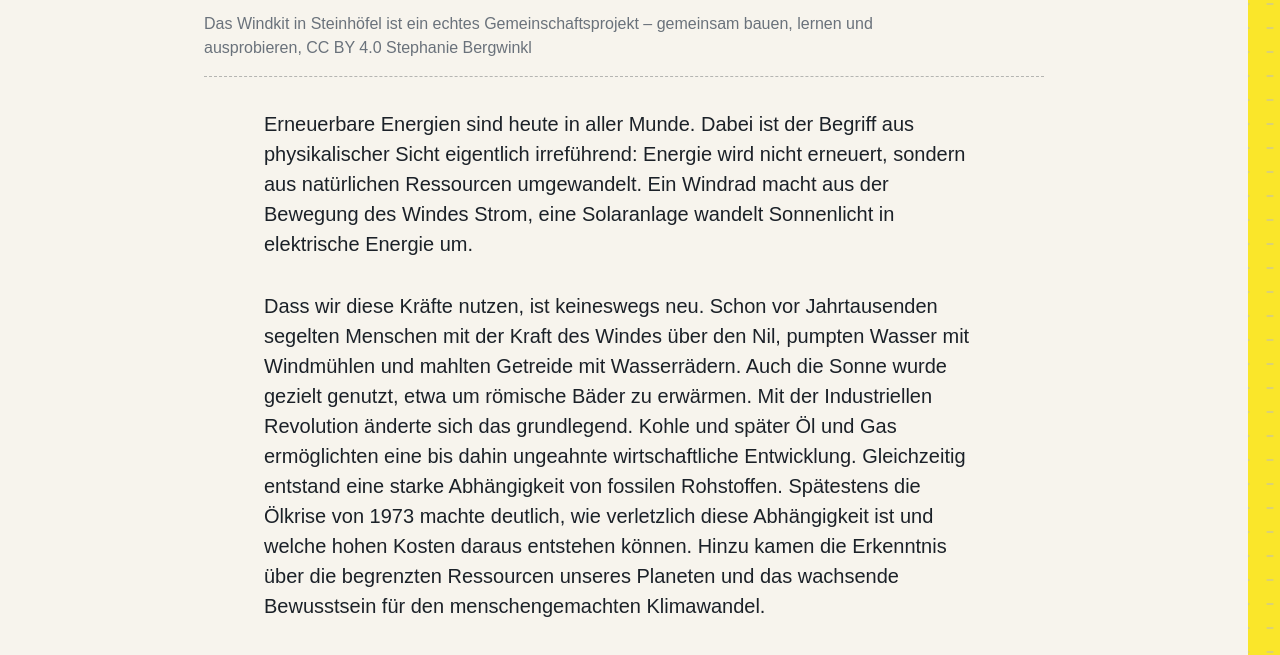
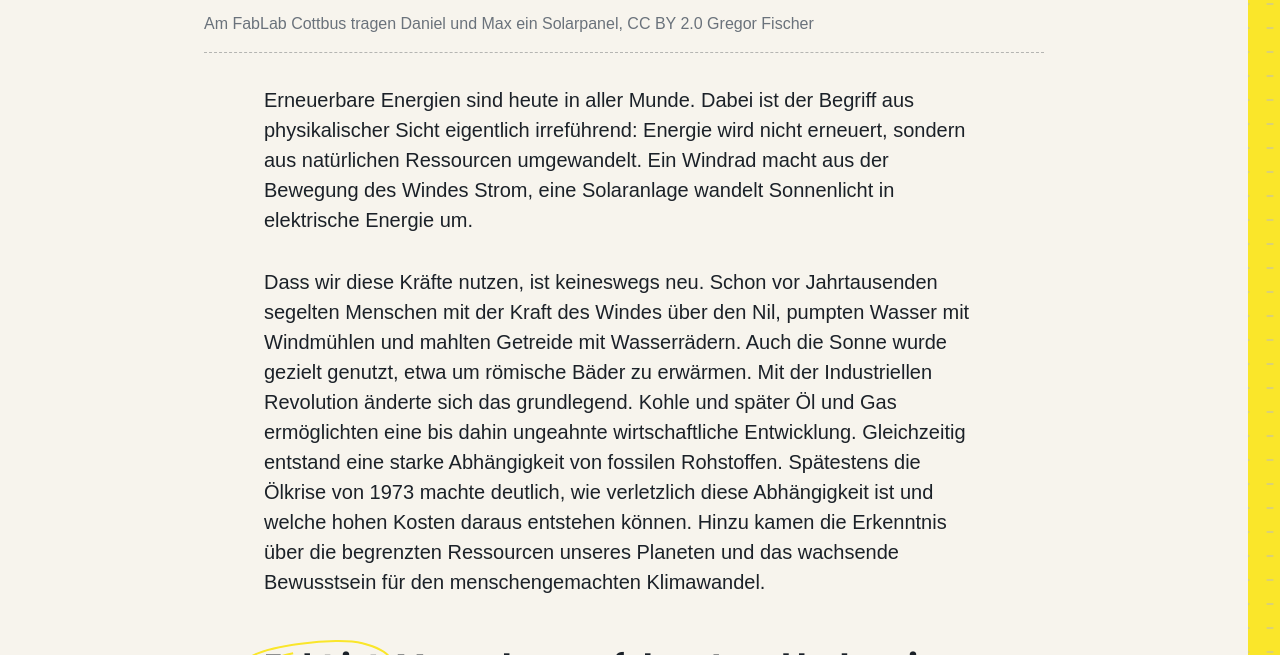
Before and after one commit to okfde/open-energy, a Jekyll site: the page built from _blog/news-kickoff-openenergy.md, in a window 1280 px wide and 900 px high, scrolled down 1154 px, cut to the strip 245-900 px from the top of the window. Built offline with Jekyll 4.4.1, drawn with Linux system fonts in a browser that asks for light colours; some web fonts are replaced; some of the changed text lies outside the part shown.

Commit message:
Update news-kickoff-openenergy.md

```diff
--- a/_blog/news-kickoff-openenergy.md
+++ b/_blog/news-kickoff-openenergy.md
@@ -10,8 +10,8 @@
 ---
 
 <figure class="article-figure">
-  <img src="{{ '/assets/images/photos/blog/windkit-5.jpg' | relative_url }}" alt="">
-  <figcaption> Das Windkit in Steinhöfel ist ein echtes Gemeinschaftsprojekt – gemeinsam bauen, lernen und ausprobieren, CC BY 4.0 Stephanie Bergwinkl</figcaption>
+  <img src="{{ '/assets/images/photos/blog/solarpanel-tragen.jpg' | relative_url }}" alt="">
+  <figcaption>Am FabLab Cottbus tragen Daniel und Max ein Solarpanel, CC BY 2.0 Gregor Fischer</figcaption>
 </figure>
 
 Erneuerbare Energien sind heute in aller Munde. Dabei ist der Begriff aus physikalischer Sicht eigentlich irreführend: Energie wird nicht erneuert, sondern aus natürlichen Ressourcen umgewandelt. Ein Windrad macht aus der Bewegung des Windes Strom, eine Solaranlage wandelt Sonnenlicht in elektrische Energie um.
@@ -27,8 +27,8 @@
 Heute begegnen auf dem Land viele Menschen dem Umbau der Energieversorgung mit Skepsis. Große Windräder entstehen in der Nachbarschaft, ohne die Menschen in der Umgebung am Gewinn oder an Fragen der Gestaltung zu beteiligen. Gleichzeitig sind viele private Flächen noch ungenutzt, obwohl sich mit einer kleinen Solaranlage viel Geld sparen lässt.
 
 <figure class="article-figure">
-  <img src="{{ '/assets/images/photos/blog/solarpanel-tragen.jpg' | relative_url }}" alt="">
-  <figcaption>Am FabLab Cottbus tragen Daniel und Max ein Solarpanel, CC BY 2.0 Gregor Fischer</figcaption>
+  <img src="{{ '/assets/images/photos/blog/historische-windanlage.jpg' | relative_url }}" alt="">
+  <figcaption> Das Foto zeigt eine historische Winkraftanlage von James Blyth in den USA aus dem Jahr 1891, CC BY 2.0 </figcaption>
 </figure>
 
 Wer sich beteiligen und selbst eine Anlage aufbauen möchte, landet heute meist bei geschlossenen, industriell gefertigten Systemen, die sich kaum reparieren oder anpassen lassen. Auch wegen des Datenschutzes gibt es immer wieder Bedenken, sich ein Balkonkraftwerk zu installieren, das dann sensible Haushaltsdaten an fremde Server sendet. Von der Bastelkultur der Anfangstage und damit auch dem Gefühl, selbst Hand anlegen zu können, scheint wenig übrig geblieben. Die Energiewende wirkt auf manche als von außen aufgezwungen.
```
